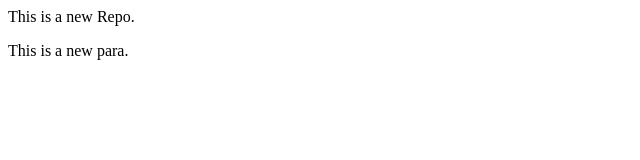
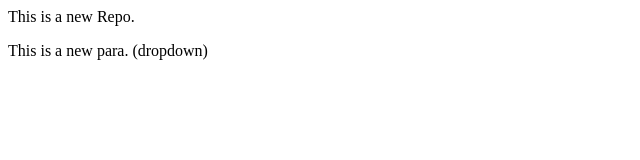
Before and after one commit to vivaan-iitrpr/localRepository, a plain HTML site: page index.html in a window 1280 px wide. Shown: the full height of the page, 0-640 px from the left. Drawn offline with Linux system fonts and the light colour scheme.

```diff
--- a/index.html
+++ b/index.html
@@ -1,4 +1,4 @@
 <p>This is a new Repo.</p>
 <p>
-    This is a new para.
+    This is a new para. (dropdown)
 </p>
```
